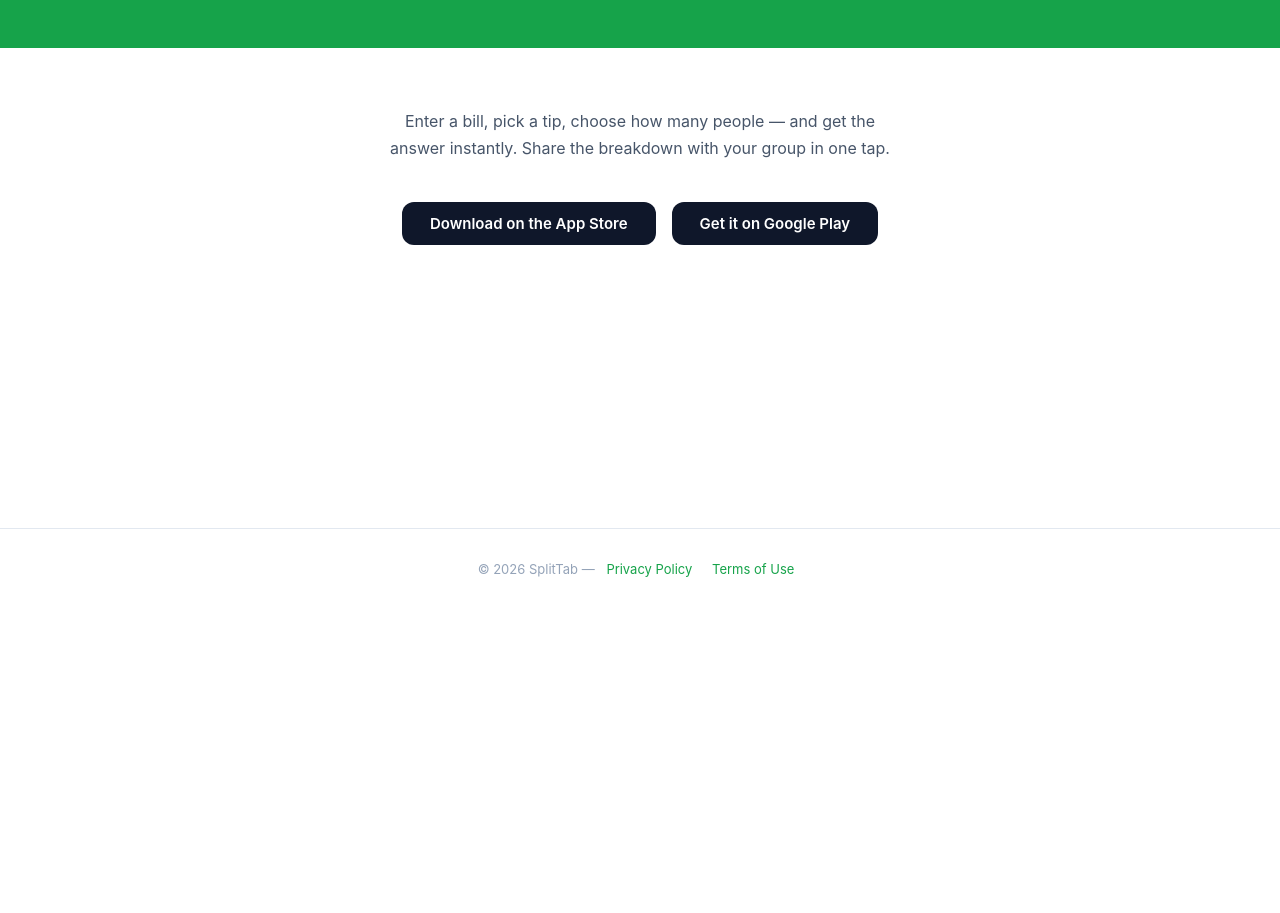
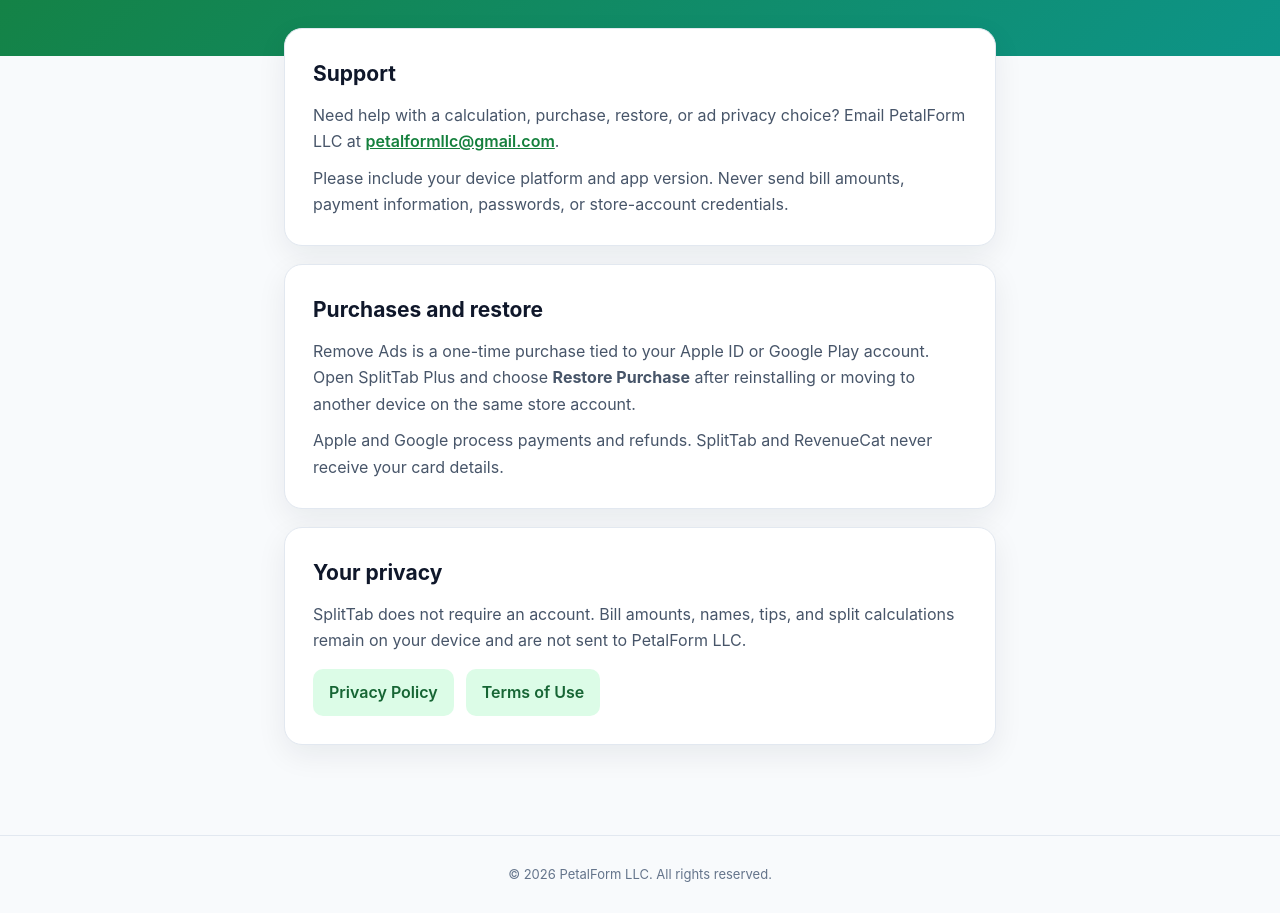
Before and after one commit to ankit013002/splittab-legal, a plain HTML site: page index.html in a window 1280 px wide. Shown: the part 191-1104 px from the top of the page. Before the commit the page ends 800 px from the top, so only its background shows below. Drawn offline with Linux system fonts and the light colour scheme.

Commit message:
Publish SplitTab support and legal pages

```diff
--- a/index.html
+++ b/index.html
@@ -3,41 +3,54 @@
 <head>
   <meta charset="UTF-8" />
   <meta name="viewport" content="width=device-width, initial-scale=1.0" />
-  <title>SplitTab — Split bills. Skip the math.</title>
+  <meta name="description" content="SplitTab support, privacy, and contact information." />
+  <title>SplitTab Support</title>
   <style>
     *, *::before, *::after { box-sizing: border-box; margin: 0; padding: 0; }
-    body { font-family: -apple-system, BlinkMacSystemFont, "Segoe UI", Helvetica, Arial, sans-serif; background: #fff; color: #0f172a; min-height: 100vh; display: flex; flex-direction: column; }
-    .hero { background: #16A34A; color: #fff; padding: 80px 24px 64px; text-align: center; }
-    .hero h1 { font-size: 48px; font-weight: 800; letter-spacing: -1.5px; }
-    .hero p { font-size: 20px; opacity: 0.9; margin-top: 12px; }
-    .content { max-width: 560px; margin: 0 auto; padding: 60px 24px; text-align: center; flex: 1; }
-    .desc { font-size: 16px; color: #475569; line-height: 1.7; margin-bottom: 40px; }
-    .badges { display: flex; gap: 16px; justify-content: center; flex-wrap: wrap; }
-    .badge { display: inline-block; background: #0f172a; color: #fff; padding: 12px 28px; border-radius: 12px; font-size: 15px; font-weight: 600; text-decoration: none; }
-    .badge:hover { background: #1e293b; }
-    .footer { text-align: center; padding: 32px 24px; border-top: 1px solid #e2e8f0; font-size: 13px; color: #94a3b8; }
-    .footer a { color: #16A34A; text-decoration: none; margin: 0 8px; }
-    .footer a:hover { text-decoration: underline; }
+    body { font-family: -apple-system, BlinkMacSystemFont, "Segoe UI", Helvetica, Arial, sans-serif; background: #f8fafc; color: #0f172a; line-height: 1.65; }
+    .hero { background: linear-gradient(135deg, #15803d, #0d9488); color: #fff; padding: 72px 24px 60px; text-align: center; }
+    .hero h1 { font-size: 46px; font-weight: 800; letter-spacing: -1.4px; }
+    .hero p { color: rgba(255, 255, 255, 0.92); font-size: 19px; margin-top: 8px; }
+    main { max-width: 760px; margin: -28px auto 0; padding: 0 24px 72px; }
+    .card { background: #fff; border: 1px solid #e2e8f0; border-radius: 18px; padding: 28px; margin-bottom: 18px; box-shadow: 0 10px 30px rgba(15, 23, 42, 0.07); }
+    h2 { font-size: 21px; margin-bottom: 10px; }
+    p { color: #475569; margin-bottom: 10px; }
+    p:last-child { margin-bottom: 0; }
+    a { color: #15803d; font-weight: 600; }
+    .links { display: flex; flex-wrap: wrap; gap: 12px; margin-top: 16px; }
+    .button { display: inline-block; padding: 10px 16px; border-radius: 10px; background: #dcfce7; color: #166534; text-decoration: none; }
+    footer { text-align: center; padding: 28px 24px; border-top: 1px solid #e2e8f0; color: #64748b; font-size: 13px; }
   </style>
 </head>
 <body>
-  <div class="hero">
+  <header class="hero">
     <h1>SplitTab</h1>
     <p>Split bills. Skip the math.</p>
-  </div>
+  </header>
 
-  <div class="content">
-    <p class="desc">Enter a bill, pick a tip, choose how many people — and get the answer instantly. Share the breakdown with your group in one tap.</p>
-    <div class="badges">
-      <a class="badge" href="#">Download on the App Store</a>
-      <a class="badge" href="#">Get it on Google Play</a>
-    </div>
-  </div>
+  <main>
+    <section class="card">
+      <h2>Support</h2>
+      <p>Need help with a calculation, purchase, restore, or ad privacy choice? Email PetalForm LLC at <a href="mailto:petalformllc@gmail.com">petalformllc@gmail.com</a>.</p>
+      <p>Please include your device platform and app version. Never send bill amounts, payment information, passwords, or store-account credentials.</p>
+    </section>
 
-  <div class="footer">
-    &copy; 2026 SplitTab &mdash;
-    <a href="privacy.html">Privacy Policy</a>
-    <a href="terms.html">Terms of Use</a>
-  </div>
+    <section class="card">
+      <h2>Purchases and restore</h2>
+      <p>Remove Ads is a one-time purchase tied to your Apple ID or Google Play account. Open SplitTab Plus and choose <strong>Restore Purchase</strong> after reinstalling or moving to another device on the same store account.</p>
+      <p>Apple and Google process payments and refunds. SplitTab and RevenueCat never receive your card details.</p>
+    </section>
+
+    <section class="card">
+      <h2>Your privacy</h2>
+      <p>SplitTab does not require an account. Bill amounts, names, tips, and split calculations remain on your device and are not sent to PetalForm LLC.</p>
+      <div class="links">
+        <a class="button" href="privacy.html">Privacy Policy</a>
+        <a class="button" href="terms.html">Terms of Use</a>
+      </div>
+    </section>
+  </main>
+
+  <footer>&copy; 2026 PetalForm LLC. All rights reserved.</footer>
 </body>
 </html>
```
Also changed, not shown: privacy.html (+14 -21 lines), terms.html (+7 -7 lines), app-ads.txt (added).
